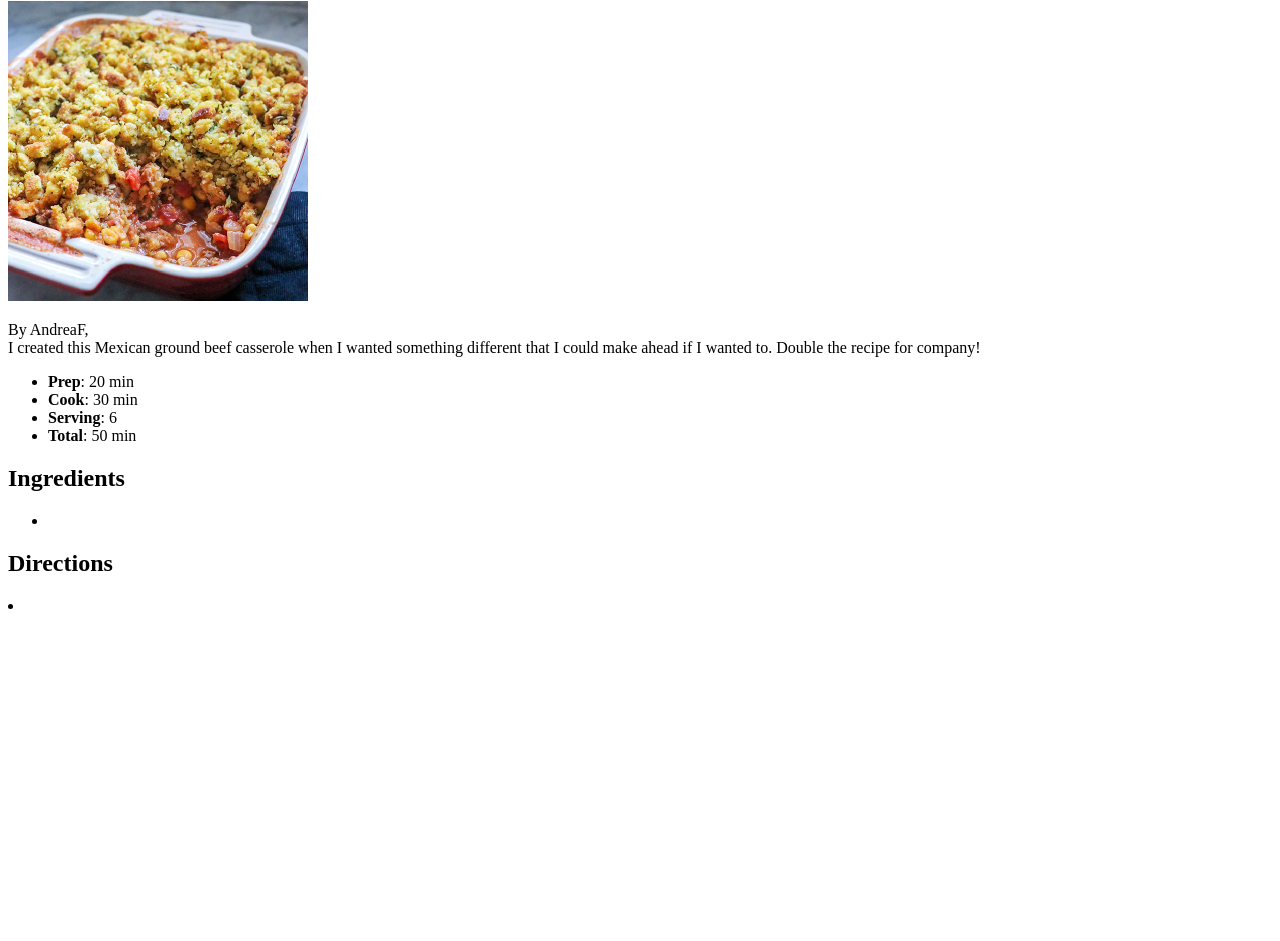
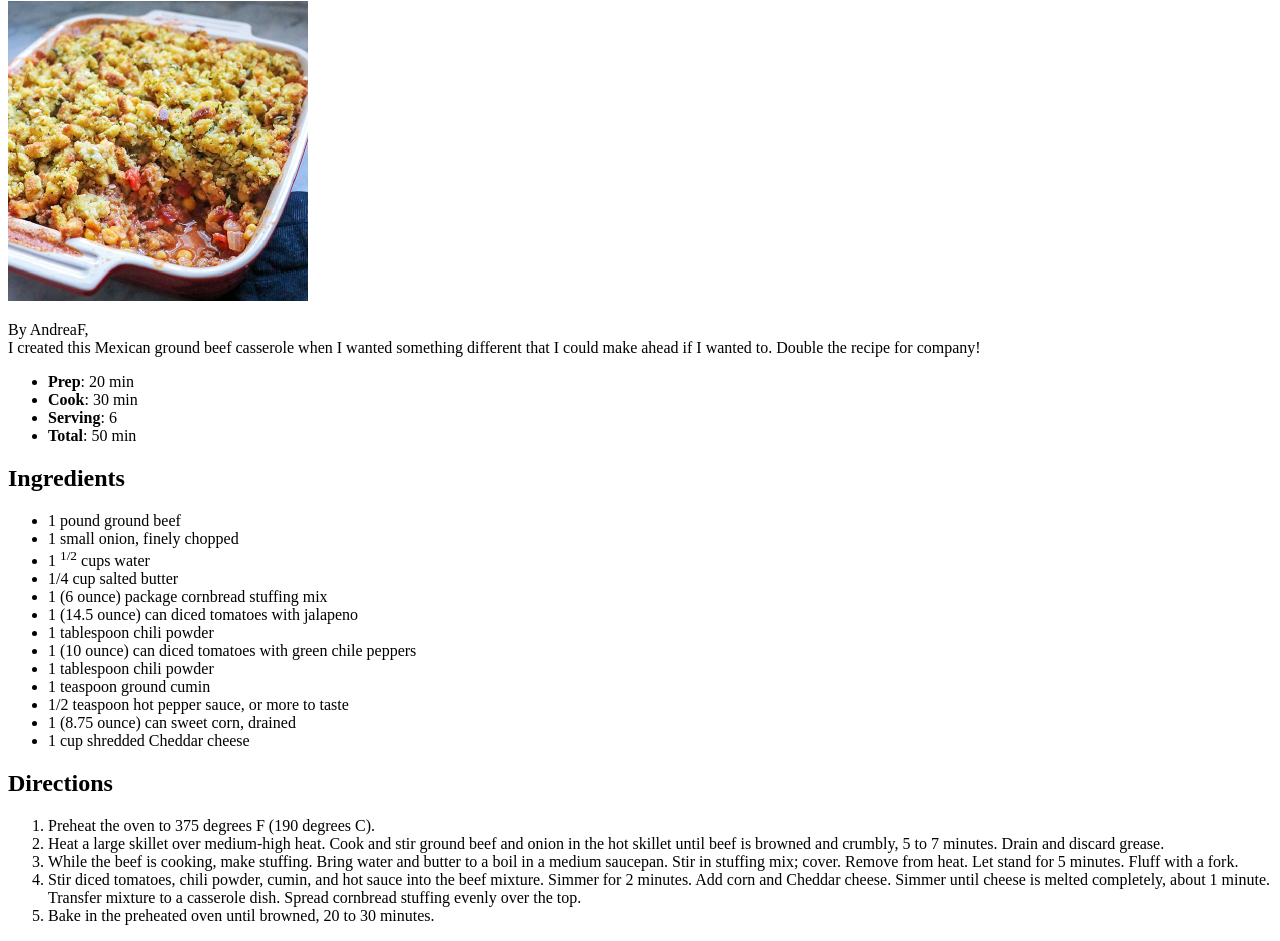
Before and after one commit to Lay-Kami/odin-recipes, a plain HTML site: page recipes/mexican-ground-beef-cassarole.html in a window 1280 px wide. Shown: the part 79-1020 px from the top of the page. Before the commit the page ends 800 px from the top, so only its background shows below. Drawn offline with Linux system fonts and the light colour scheme.

Commit message:
recipes/mexican-ground-beef-cassarole.html

```diff
--- a/recipes/mexican-ground-beef-cassarole.html
+++ b/recipes/mexican-ground-beef-cassarole.html
@@ -19,15 +19,34 @@
         <!-- Ingredientes: unordered list -->
         <h2>Ingredients</h2>
         <ul>
-            <li></li>
+            <li>1 pound ground beef</li>
+            <li>1 small onion, finely chopped</li>
+            <li>1 <sup>1/2</sup> cups water</li>
+            <li>1/4 cup salted butter</li>
+            <li>1 (6 ounce) package cornbread stuffing mix</li>
+            <li>1 (14.5 ounce) can diced tomatoes with jalapeno</li>
+            <li>1 tablespoon chili powder</li>
+            <li>1 (10 ounce) can diced tomatoes with green chile peppers</li>
+            <li>1 tablespoon chili powder</li>
+            <li>1 teaspoon ground cumin</li>
+            <li>1/2 teaspoon hot pepper sauce, or more to taste</li>
+            <li>1 (8.75 ounce) can sweet corn, drained</li>
+            <li>1 cup shredded Cheddar cheese</li>
         </ul>
-
-
         <!-- modo de preparo: ordered list -->
         <h2>Directions</h2>
-        <or>
-            <li></li>
-        </or>
+        <ol>
+            <li>Preheat the oven to 375 degrees F (190 degrees C).</li>
+            <li>Heat a large skillet over medium-high heat. Cook and stir
+                ground beef and onion in the hot skillet until beef is browned and crumbly,
+                5 to 7 minutes. Drain and discard grease.</li>
+            <li>While the beef is cooking, make stuffing. Bring water and butter to a boil in a medium saucepan.
+                Stir in stuffing mix; cover. Remove from heat.
+                Let stand for 5 minutes. Fluff with a fork.</li>
+            <li>Stir diced tomatoes, chili powder, cumin, and hot sauce into the beef mixture. Simmer for 2 minutes.
+                Add corn and Cheddar cheese. Simmer until cheese is melted completely, about 1 minute.
+                Transfer mixture to a casserole dish. Spread cornbread stuffing evenly over the top.</li>
+            <li>Bake in the preheated oven until browned, 20 to 30 minutes.</li>
+        </ol>
     </body>
-
 </html>
```
